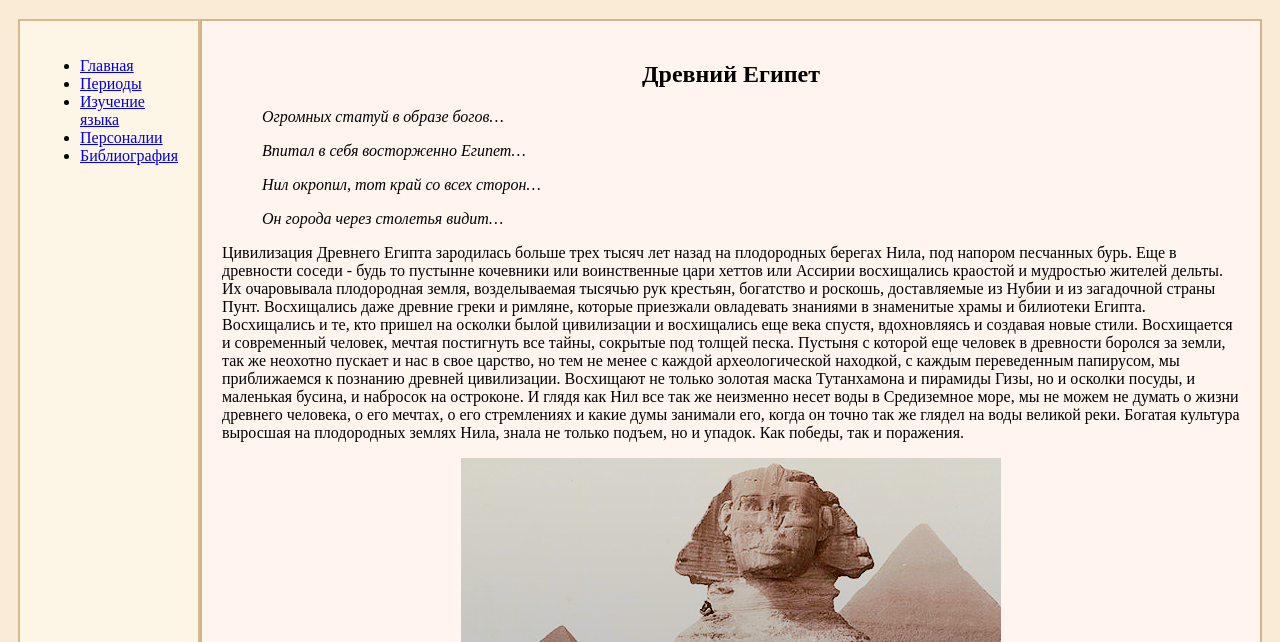
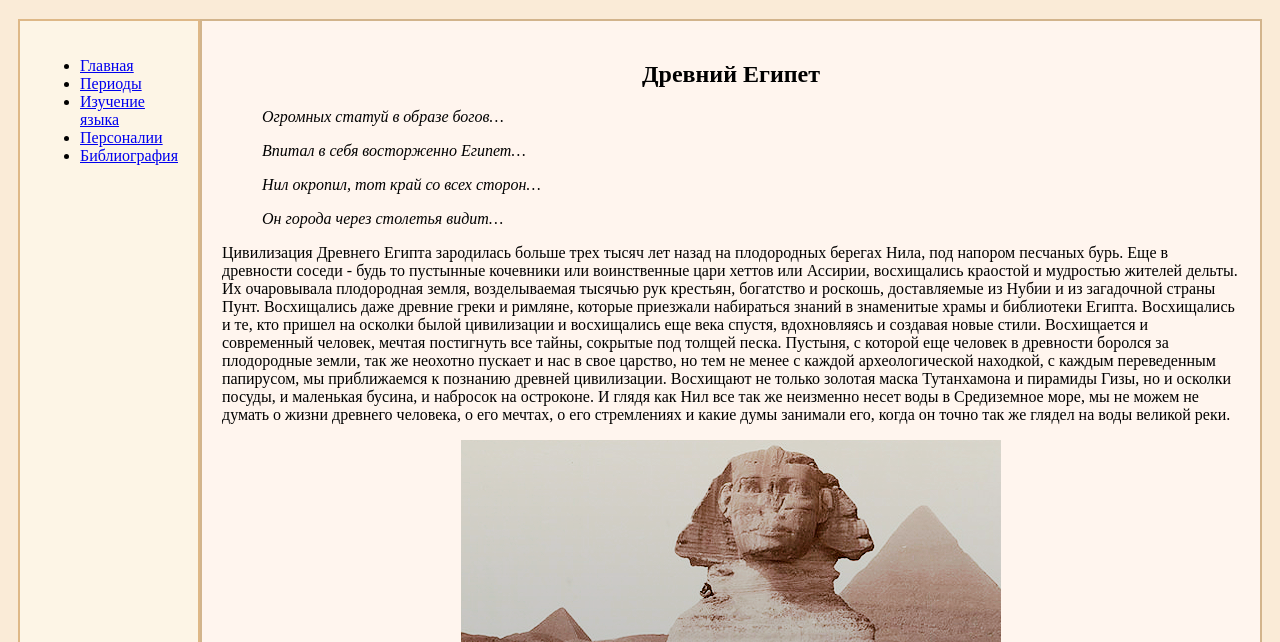
Before and after one commit to motyreva/motyreva.github.io, a plain HTML site: page index.html in a window 1280 px wide. Shown: the part 552-1194 px from the top of the page. Drawn offline with Linux system fonts and the light colour scheme.

Commit message:
second commit

```diff
--- a/index.html
+++ b/index.html
@@ -32,16 +32,16 @@
 <p>Нил окропил, тот край со всех сторон…</p>
 <p>Он города через столетья видит…</p></i>
 </ol>
-                <p>Цивилизация Древнего Египта зародилась больше трех тысяч лет назад на плодородных берегах Нила, под напором песчанных бурь. Еще в древности соседи - будь то пустынне кочевники
-                или воинственные цари хеттов или Ассирии восхищались краостой и мудростью жителей дельты.
+                <p>Цивилизация Древнего Египта зародилась больше трех тысяч лет назад на плодородных берегах Нила, под напором песчаных бурь. Еще в древности соседи - будь то пустынные кочевники
+                или воинственные цари хеттов или Ассирии, восхищались краостой и мудростью жителей дельты.
                 Их очаровывала плодородная земля, возделываемая тысячью рук крестьян, богатство и роскошь, доставляемые из Нубии и из загадочной страны Пунт.
-                Восхищались даже древние греки и римляне, которые приезжали овладевать знаниями в знаменитые храмы и билиотеки Египта. Восхищались и те,
+                Восхищались даже древние греки и римляне, которые приезжали набираться знаний в знаменитые храмы и библиотеки Египта. Восхищались и те,
                 кто пришел на осколки былой цивилизации и восхищались еще века спустя, вдохновляясь и создавая новые стили.
-                Восхищается и современный человек, мечтая постигнуть все тайны, сокрытые под толщей песка. Пустыня с которой еще человек в древности боролся за земли, так же неохотно пускает и нас в свое царство, но тем не менее
+                Восхищается и современный человек, мечтая постигнуть все тайны, сокрытые под толщей песка. Пустыня, с которой еще человек в древности боролся за плодородные земли, так же неохотно пускает и нас в свое царство, но тем не менее
                 с каждой археологической находкой, с каждым переведенным папирусом, мы приближаемся к познанию древней цивилизации.
                 Восхищают не только золотая маска Тутанхамона и пирамиды Гизы, но и осколки посуды, и маленькая бусина, и набросок на остроконе. И глядя как Нил все так же неизменно несет воды в Средиземное море, мы не можем не думать о жизни древнего человека,
                 о его мечтах, о его стремлениях и какие думы занимали его, когда он точно так же глядел на воды великой реки.
-                Богатая культура выросшая на плодородных землях Нила, знала не только подъем, но и упадок. Как победы, так и поражения. </p>
+                 </p>
                 <center>
                     <img src="44075fdadd9852399b293b26fb77c02300283aab.png">
                 </center>
```
Also changed, not shown: date.html (+3 -3 lines), learning.html (+1 -1 lines).
